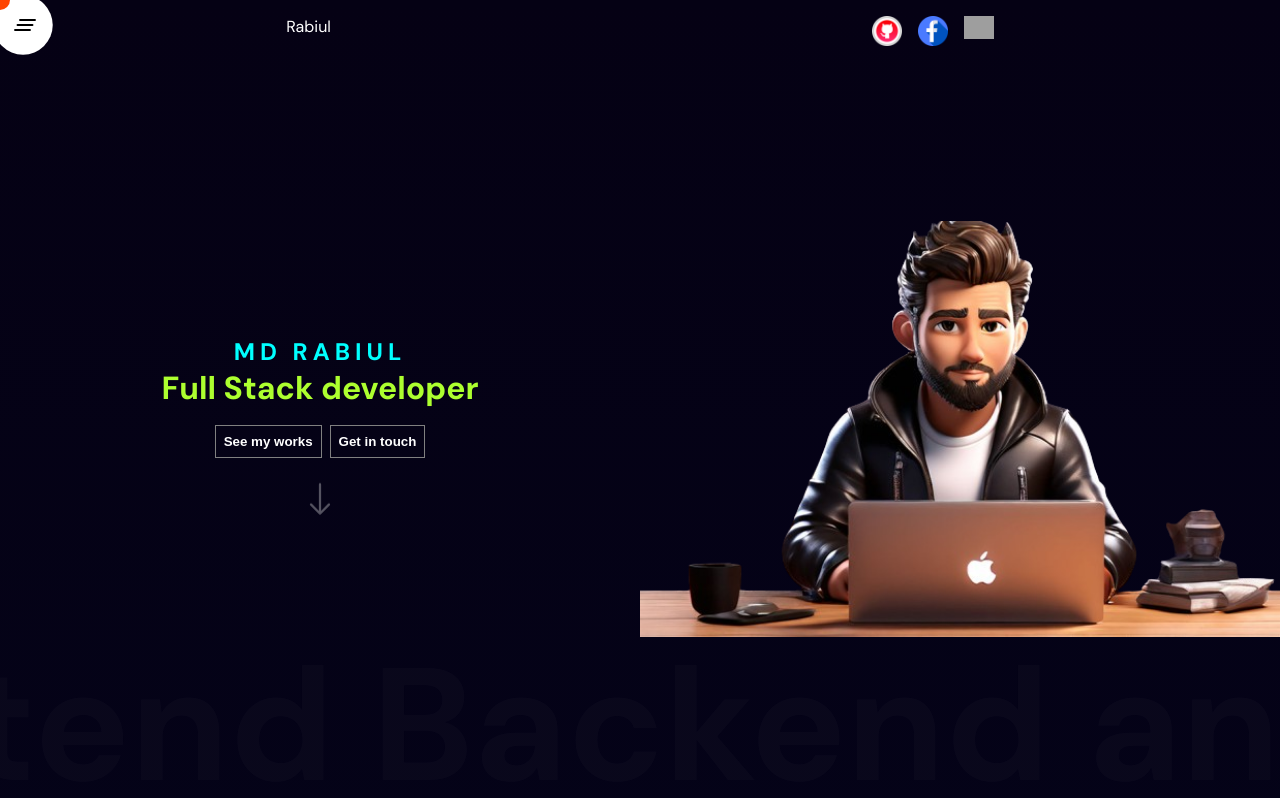
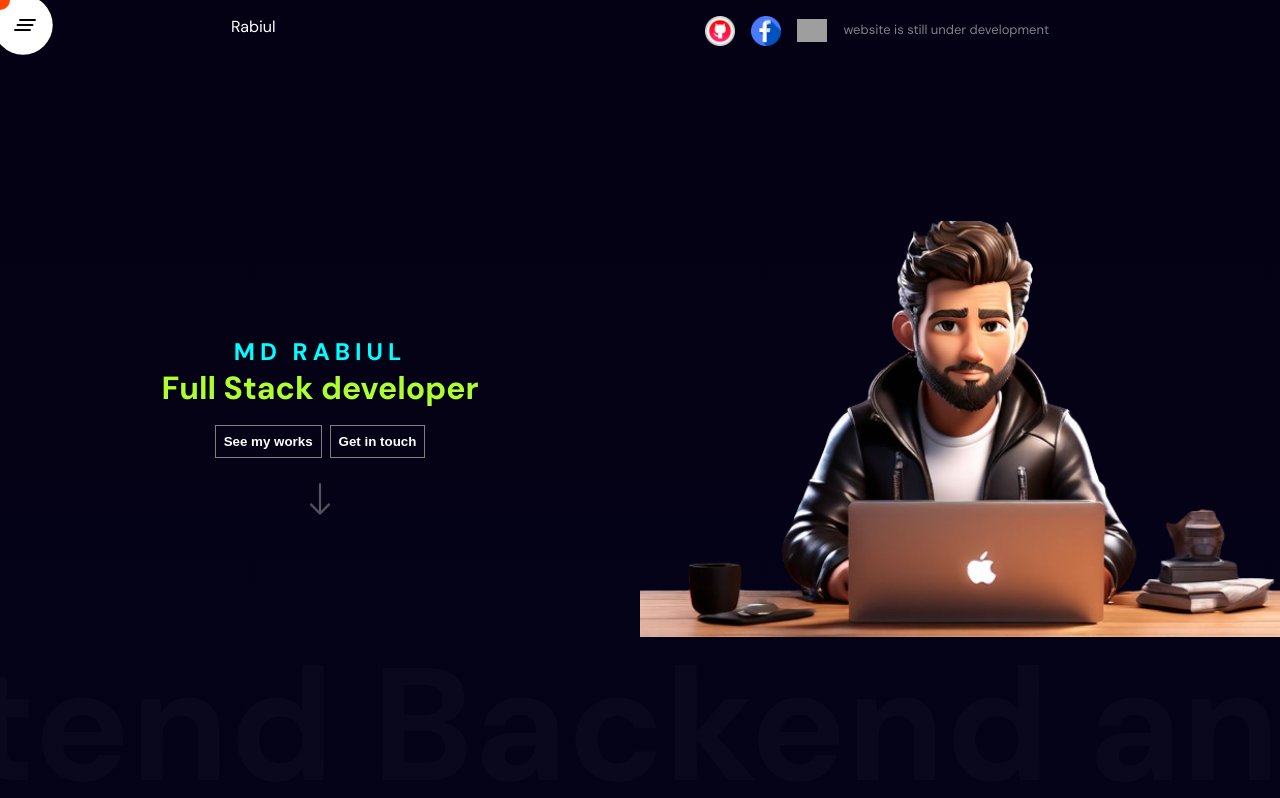
Before and after one commit to rabiul3000/rabiul, a React (Vite) app: page / in a window 1280 px wide. Shown: the top 798 px of the page. Built offline with nearby package versions, Linux system fonts and the light colour scheme; grey boxes are pictures that could not be loaded.

Commit message:
added and fixed some bad code

```diff
--- a/src/componants/navbar/Navbar.jsx
+++ b/src/componants/navbar/Navbar.jsx
@@ -10,7 +10,7 @@ const Navbar = () => {
 			</div>
 			<div className='links'>
 				<div className='github'>
-					<a href='http://www.github.com' target='_blank'>
+					<a href='http://www.github.com/rabiul3000' target='_blank'>
 						<motion.img
 							whileHover={{ scale: 1.2, transition: { duration: 0.2 } }}
 							src='/github.png'
@@ -19,7 +19,7 @@ const Navbar = () => {
 					</a>
 				</div>
 				<div className='facebook'>
-					<a href='http://www.facebook.com' target='_blank'>
+					<a href='https://www.facebook.com/people/Md-Rabiul/61557375413667/?mibextid=ZbWKwL' target='_blank'>
 						<motion.img
 							whileHover={{ scale: 1.2, transition: { duration: 0.2 } }}
 							src='/facebook.png'
@@ -38,6 +38,15 @@ const Navbar = () => {
 						/>
 					</a>
 				</div>
+
+				<motion.div
+					className='dev'
+					whileHover={{ scale: 1.2, transition: { duration: 0.2 } }}
+					onMouseEnter={() => setEnter(true)}
+					onMouseLeave={() => setEnter(false)}
+				>
+					website is still under development
+				</motion.div>
 			</div>
 		</div>
 	);
--- a/src/componants/navbar/Navbar.scss
+++ b/src/componants/navbar/Navbar.scss
@@ -6,12 +6,23 @@
 	height: 50px;
 
 	.links {
+		margin-top: 1rem;
 		display: flex;
+		justify-content: center;
+		align-items: center;
+		align-content: center;
 		gap: 1rem;
+
+		.dev {
+			color: white;
+			display: flex;
+			margin-bottom: 0.5rem;
+			font-size: small;
+			opacity: 0.5;
+		}
 
 		img {
 			width: 30px;
-			object-fit: cover;
 		}
 	}
 }
```
